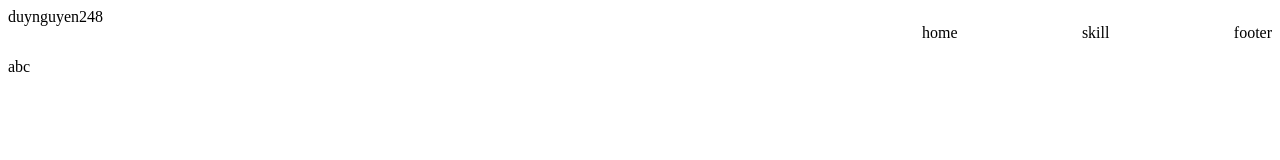
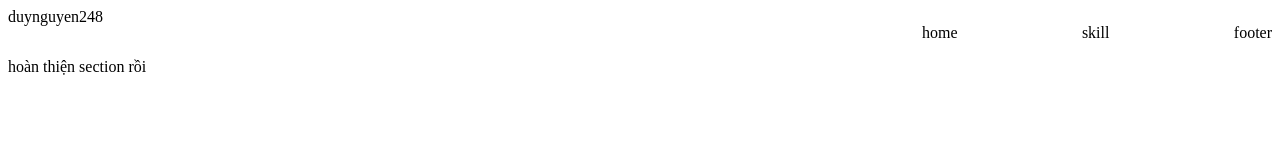
Before and after one commit to NvDenis/learning-git, a plain HTML site: page index.html in a window 1280 px wide. Drawn offline with Linux system fonts and the light colour scheme.

Commit message:
completed section

```diff
--- a/index.html
+++ b/index.html
@@ -22,7 +22,7 @@
         </header>
 
         <section>
-            abc
+            hoàn thiện section rồi
         </section>
 
     </div>
```
